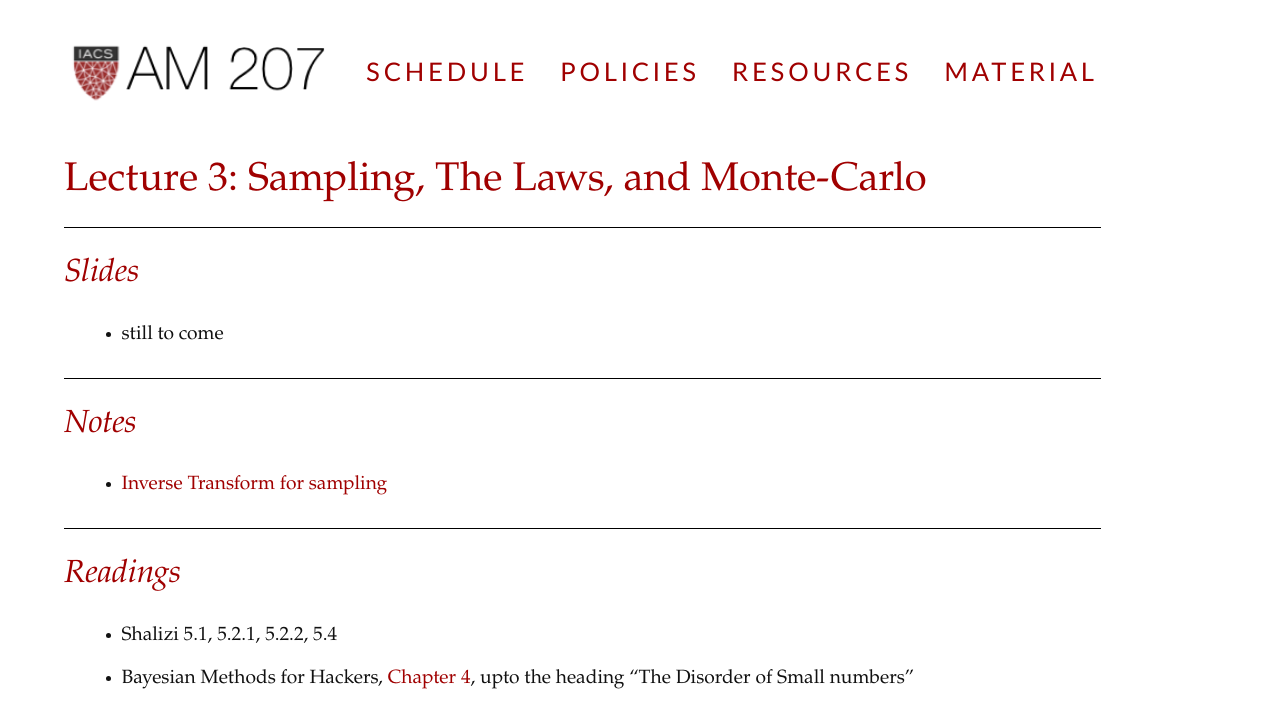
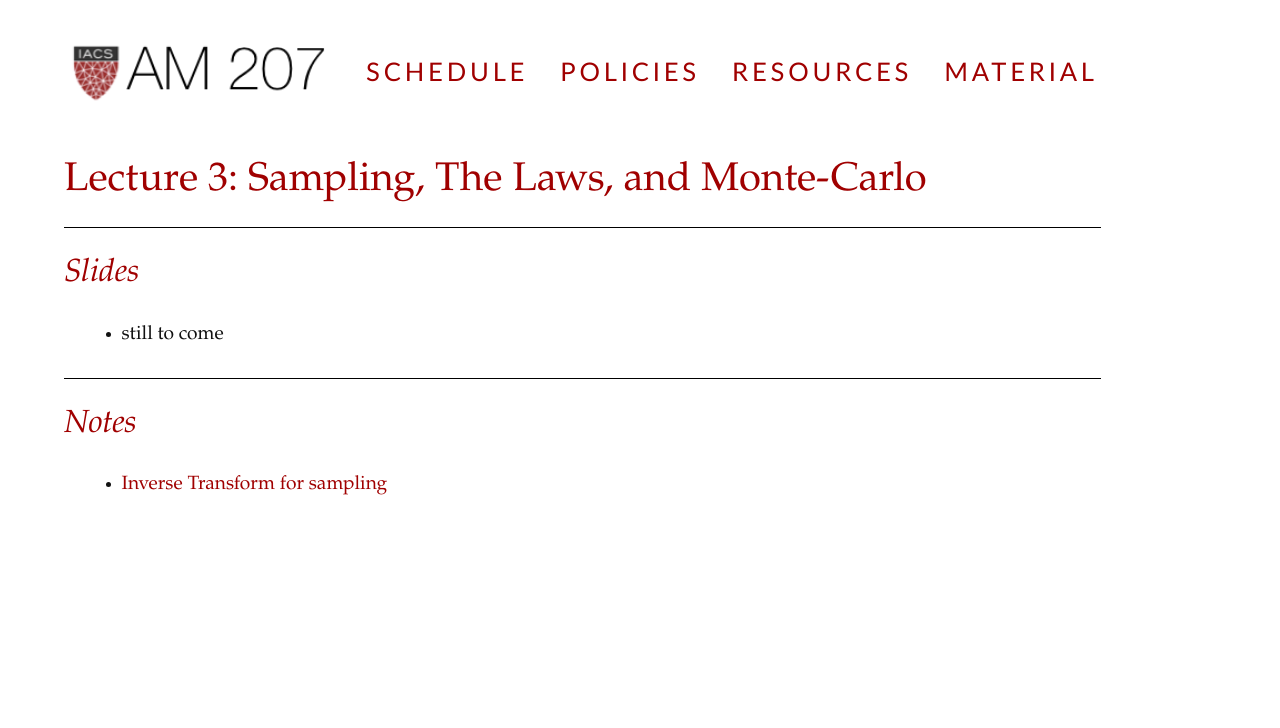
Before and after one commit to namwkim/2017, a Jekyll site: the page built from lectures/lecture4.md, in a window 1280 px wide. Shown: the top 728 px of the page. Built offline with Jekyll 4.4.1, drawn with Linux system fonts in a browser that asks for light colours; nearby versions of some CDN libraries.

```diff
--- a/lectures/lecture4.md
+++ b/lectures/lecture4.md
@@ -12,8 +12,3 @@
 ## Notes
 
 - [Inverse Transform for sampling](../wiki/inversetransform.html)
-
-## Readings
-
-- Shalizi 5.1, 5.2.1, 5.2.2, 5.4
-- Bayesian Methods for Hackers, [Chapter 4](http://nbviewer.jupyter.org/github/CamDavidsonPilon/Probabilistic-Programming-and-Bayesian-Methods-for-Hackers/blob/master/Chapter4_TheGreatestTheoremNeverTold/Ch4_LawOfLargeNumbers_PyMC3.ipynb), upto the heading "The Disorder of Small numbers"
```
Also changed, not shown: material.md (+1 -1 lines).
